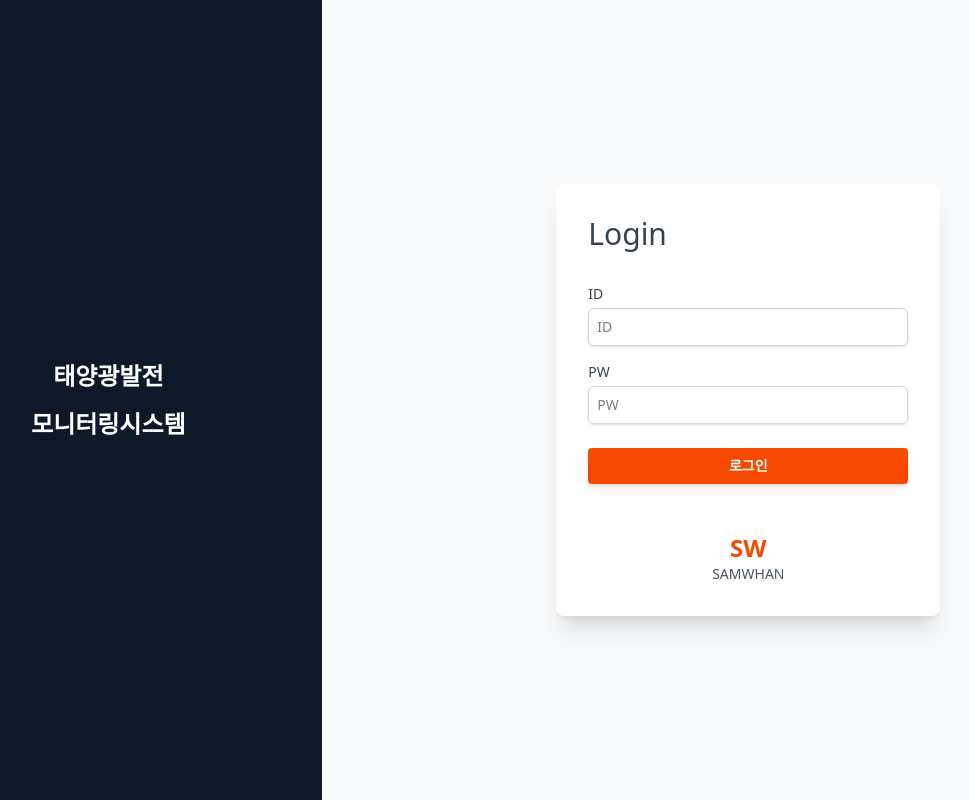
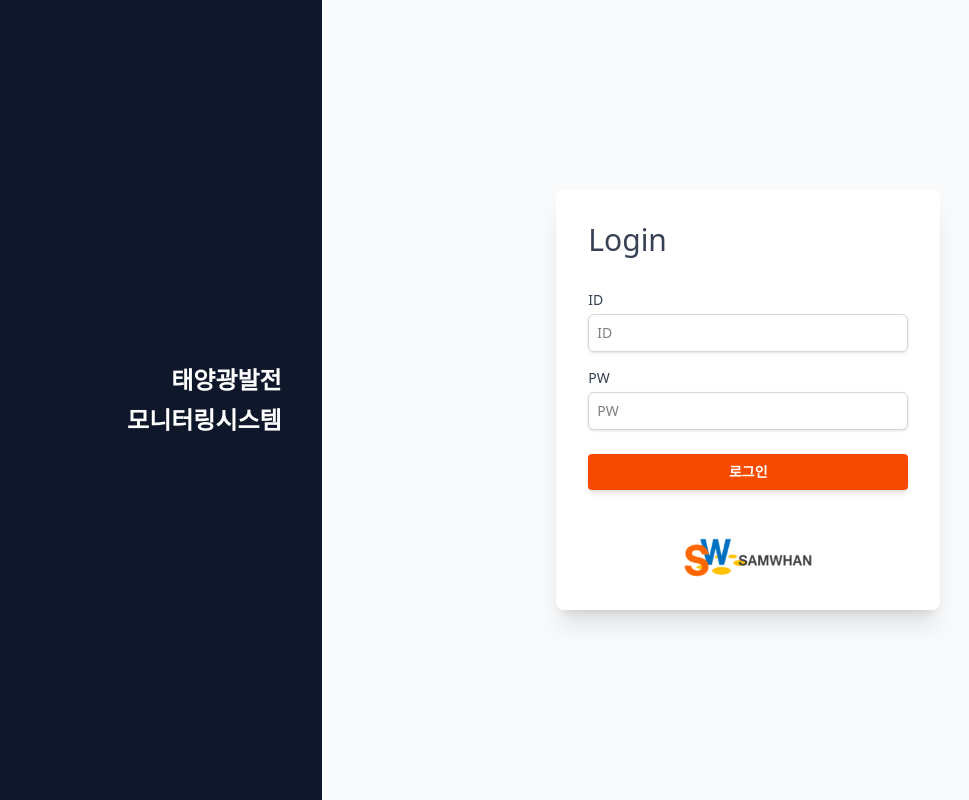
Before and after one commit to rhffna928/dashboard-front, a React (Vite) app: page / in a window 1280 px wide. Shown: the whole page, without its empty margins (105-1074 px from the left). Built offline with nearby package versions, Linux system fonts and the light colour scheme.

Commit message:
로그아웃 및 로그인정보 추가

```diff
--- a/src/components/organisms/AppHeader.tsx
+++ b/src/components/organisms/AppHeader.tsx
@@ -7,6 +7,8 @@ interface AppHeaderProps {
     pageSubtitle: string;
 }
 
+const today = new Date();
+
 export const AppHeader: React.FC<AppHeaderProps> = ({ pageTitle, pageSubtitle }) => {
     // PDF [5, 6] 기반 정보 반영
     const headerInfo = {
@@ -15,7 +17,7 @@ export const AppHeader: React.FC<AppHeaderProps> = ({ pageTitle, pageSubtitle })
         temp: '기온 19.0℃',
         humidity: '습도 47%',
         wind: '풍속 1.6m/s',
-        date: '2021. 10. 29. 오전 11:31:22',
+        date: {today},
     };
 
     // PDF [5]의 상단 SW 로고 및 KW 상태 반영
@@ -28,7 +30,7 @@ export const AppHeader: React.FC<AppHeaderProps> = ({ pageTitle, pageSubtitle })
     );
 
     return (
-        <header className="fixed top-0 left-64 right-0 bg-white shadow-sm z-10">
+        <header className="fixed top-0 left-0 right-0 bg-white shadow-sm z-10">
             {/* Top Bar: System Info & Weather */}
             <div className="flex justify-between items-center h-12 px-6 border-b">
                 {logoArea}
--- a/src/components/organisms/LoginPanel.tsx
+++ b/src/components/organisms/LoginPanel.tsx
@@ -2,6 +2,7 @@ import React, { useState } from 'react';
 import { InputField } from '../atoms/InputField';
 import { Button } from '../atoms/Button';
 import axios from 'axios';
+import swlogo from '../../assets/swlogo.png';
 
 export const LoginPanel: React.FC = () => {
   const [userId, setUserId] = useState('');
@@ -56,8 +57,9 @@ export const LoginPanel: React.FC = () => {
       </div>
 
       <div className="mt-12 text-center">
-        <span className="text-2xl font-bold text-orange-600">SW</span>
-        <span className="text-sm text-gray-600 block">SAMWHAN</span>
+        <span className="w-2/5 flex m-auto">
+          <img src={swlogo}></img>
+        </span>
       </div>
     </div>
   );
--- a/src/components/organisms/Sidebar.tsx
+++ b/src/components/organisms/Sidebar.tsx
@@ -27,12 +27,12 @@ export const Sidebar: React.FC<SidebarProps> = ({ activeMenu }) => {
     ];
 
     return (
-        <div className="w-64 bg-slate-900 h-screen fixed">
+        <div className="top-28 w-64 bg-slate-900 h-screen fixed">
             {/* Sidebar Header/Logo Area [5] */}
             <div className="p-4 bg-gray-800 flex items-center justify-between">
                 <div>
-                    <span className="text-xl font-bold text-white">SW</span>
-                    <span className="ml-2 text-sm text-white">총괄통합</span>
+                    <span className="text-xl font-bold text-white"></span>
+                    <span className="ml-2 text-sm text-white">님</span>
                 </div>
                 <StatusBadge status="KW" value="3.0KW" />
             </div>
--- a/src/pages/LoginPage.tsx
+++ b/src/pages/LoginPage.tsx
@@ -7,9 +7,9 @@ export const LoginPage: React.FC = () => {
   return (
     <div className="flex h-screen">
       {/* Left Dark Panel: Background/Navigation [1] (slate-900 사용) */}
-      <div className="w-1/3 bg-slate-900 flex flex-col justify-center items-center p-10">
-        <div className="text-white text-center">
-          <h1 className="text-2xl font-bold mb-4">태양광발전</h1>
+      <div className="w-1/3 bg-slate-900 flex flex-col justify-center items-right p-10">
+        <div className="text-white text-right">
+          <h1 className="text-2xl font-bold mb-2">태양광발전</h1>
           <h1 className="text-2xl font-bold">모니터링시스템</h1>
         </div>
       </div>
--- a/src/templates/MainLayout.tsx
+++ b/src/templates/MainLayout.tsx
@@ -2,6 +2,7 @@
 import React from 'react';
 import { Sidebar } from '../components/organisms/Sidebar';
 import { AppHeader } from '../components/organisms/AppHeader';
+import { useNavigate } from 'react-router-dom';
 
 interface MainLayoutProps {
     activeMenu: string;
@@ -10,7 +11,17 @@ interface MainLayoutProps {
     children: React.ReactNode;
 }
 
+
+
 export const MainLayout: React.FC<MainLayoutProps> = ({ activeMenu, pageTitle, pageSubtitle, children }) => {
+
+    const navigate = useNavigate()
+
+    const handleLogout = () => {
+        localStorage.removeItem("token"); // JWT 삭제
+        navigate("/");
+    }
+
     return (
         <div className="flex min-h-screen bg-gray-100">
             <Sidebar activeMenu={activeMenu} />
```
